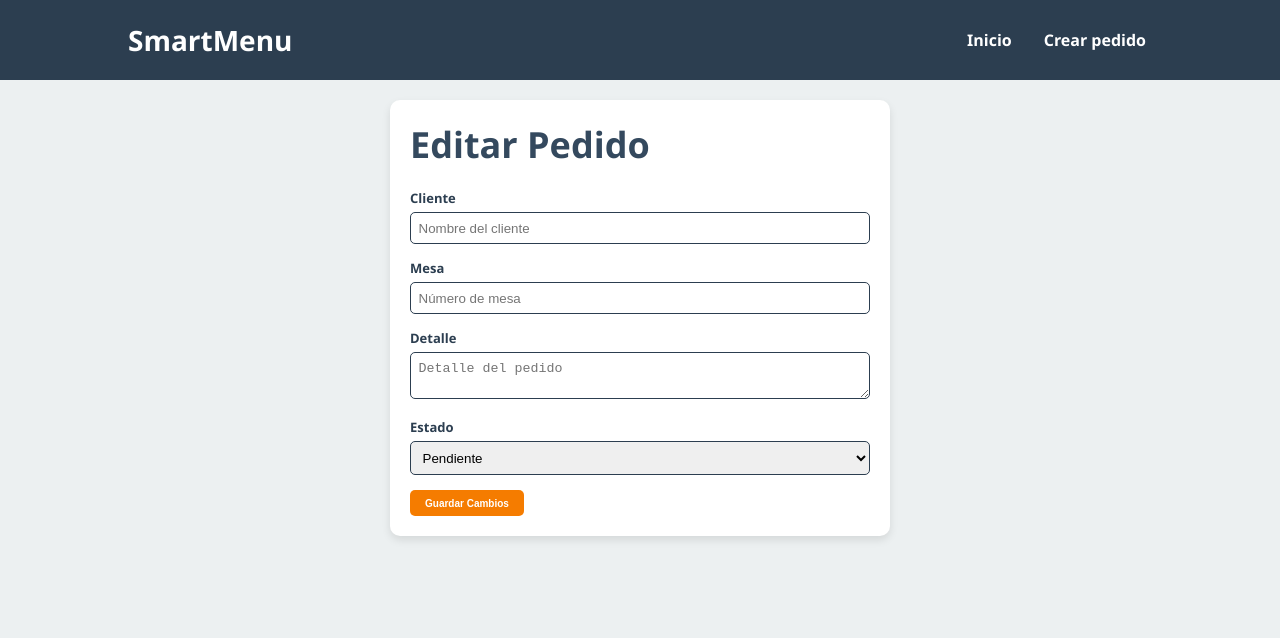
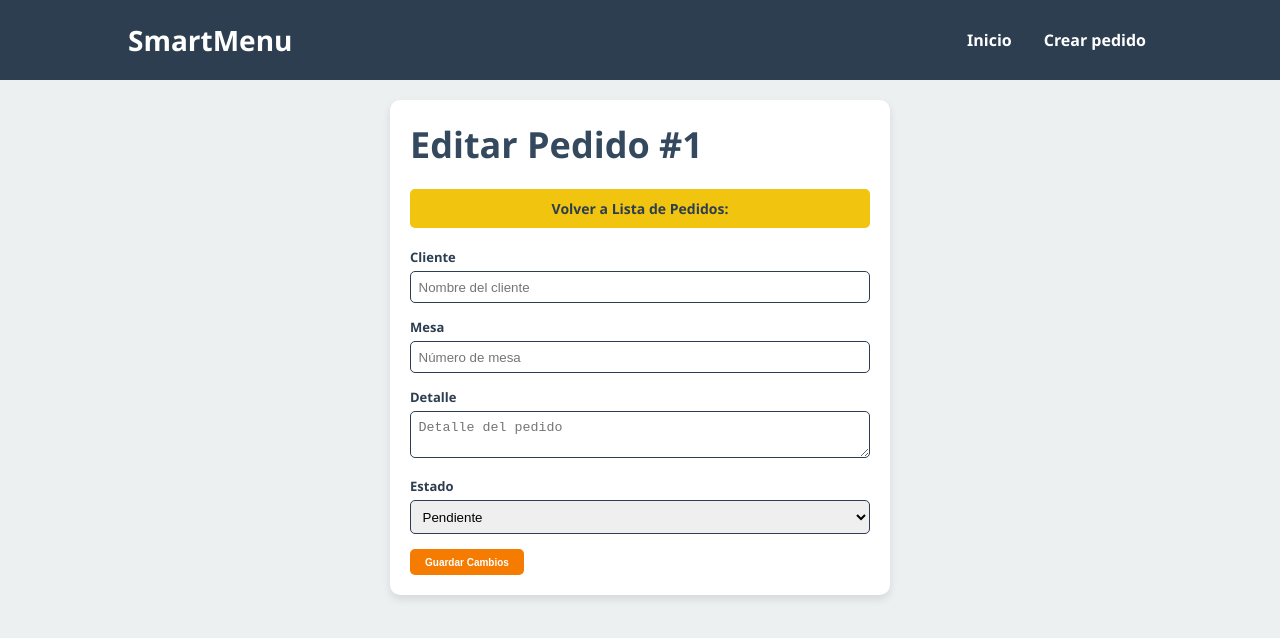
Before and after one commit to GGabi40/smartMenu, a React (Vite) app in the folder frontend/: page /orders/1/edit in a window 1280 px wide. Shown: the top 638 px of the page. Built offline with nearby package versions, Linux system fonts and the light colour scheme; no server answers.

Commit message:
details added

```diff
--- a/frontend/src/pages/EditOrder.jsx
+++ b/frontend/src/pages/EditOrder.jsx
@@ -1,6 +1,6 @@
 import React from "react";
 import { useState, useEffect } from "react";
-import { useParams, useNavigate } from "react-router-dom";
+import { useParams, useNavigate, Link } from "react-router-dom";
 import axios from "axios";
 
 import Modal from "../components/Modal";
@@ -61,7 +61,8 @@ const EditOrder = () => {
             onClose={handleCloseModal}
         />
       )}
-      <h2>Editar Pedido</h2>
+      <h2>Editar Pedido #{id}</h2>
+      <Link to='/orders' className="btn-volver">Volver a Lista de Pedidos:</Link>
       <form onSubmit={handleSubmit}>
         <label>Cliente</label>
         <input
--- a/frontend/src/pages/Orders.jsx
+++ b/frontend/src/pages/Orders.jsx
@@ -27,11 +27,7 @@ const Orders = () => {
     }
 
     const handleEdit = async (order) => {
-        const confirmEdit = window.confirm(`Editara el pedido #${order.id}`);
-
-        if (confirmEdit) {
-            navigate(`/orders/${order.id}/edit`)
-        }
+        navigate(`/orders/${order.id}/edit`);
     }
 
   return (
--- a/frontend/src/styles/layout/_editOrder.scss
+++ b/frontend/src/styles/layout/_editOrder.scss
@@ -1,4 +1,22 @@
 @use '../base/variables' as v;
+
+.btn-volver {
+    margin: 2rem 0;
+    display: flex;
+    justify-content: center;
+    background-color: v.$color-secondary;
+    color: v.$color-primary;
+    padding: 1rem 2rem;
+    border-radius: 0.5rem;
+    font-weight: bold;
+    text-decoration: none;
+    transition: background-color 0.4s ease-in-out;
+    font-size: 1.4rem;
+
+    &:hover {
+        background-color: darken(v.$color-secondary, 10%);
+    }
+}
 
 .form-container {
     max-width: 500px;
```
